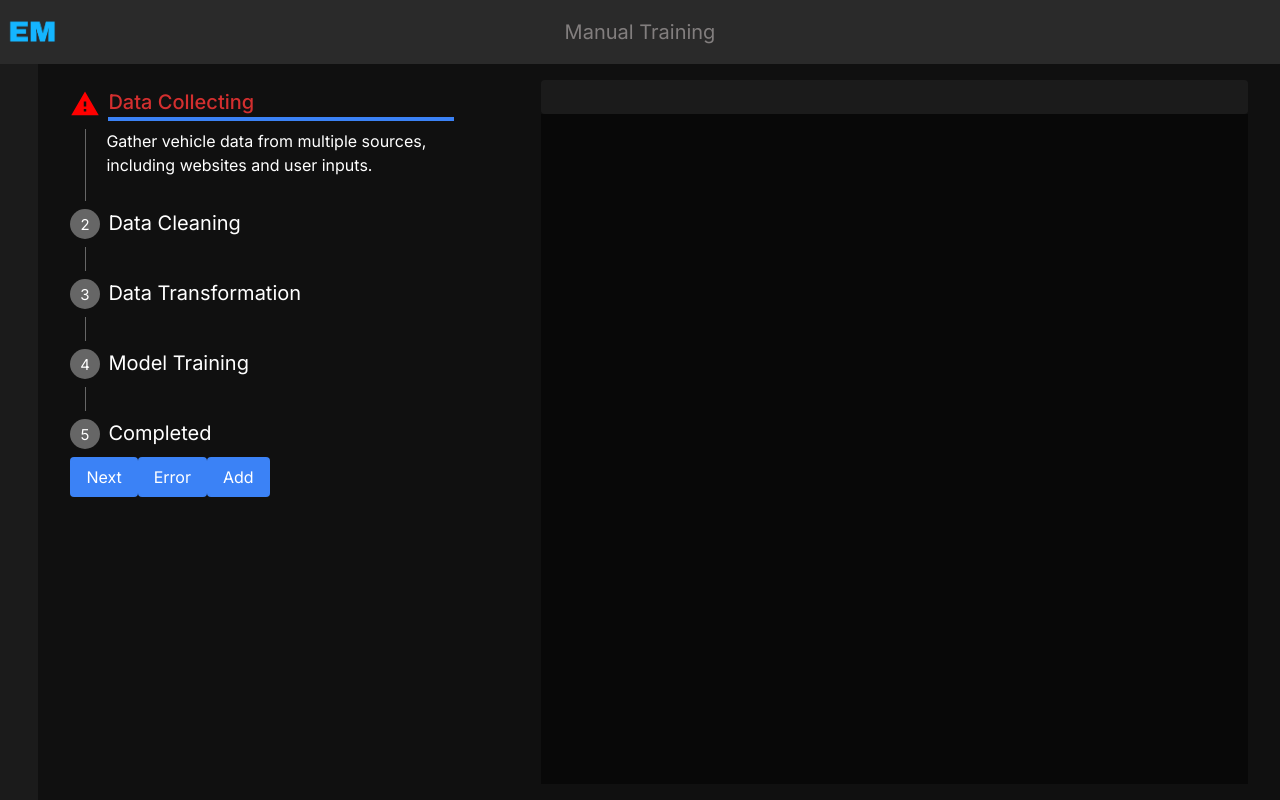
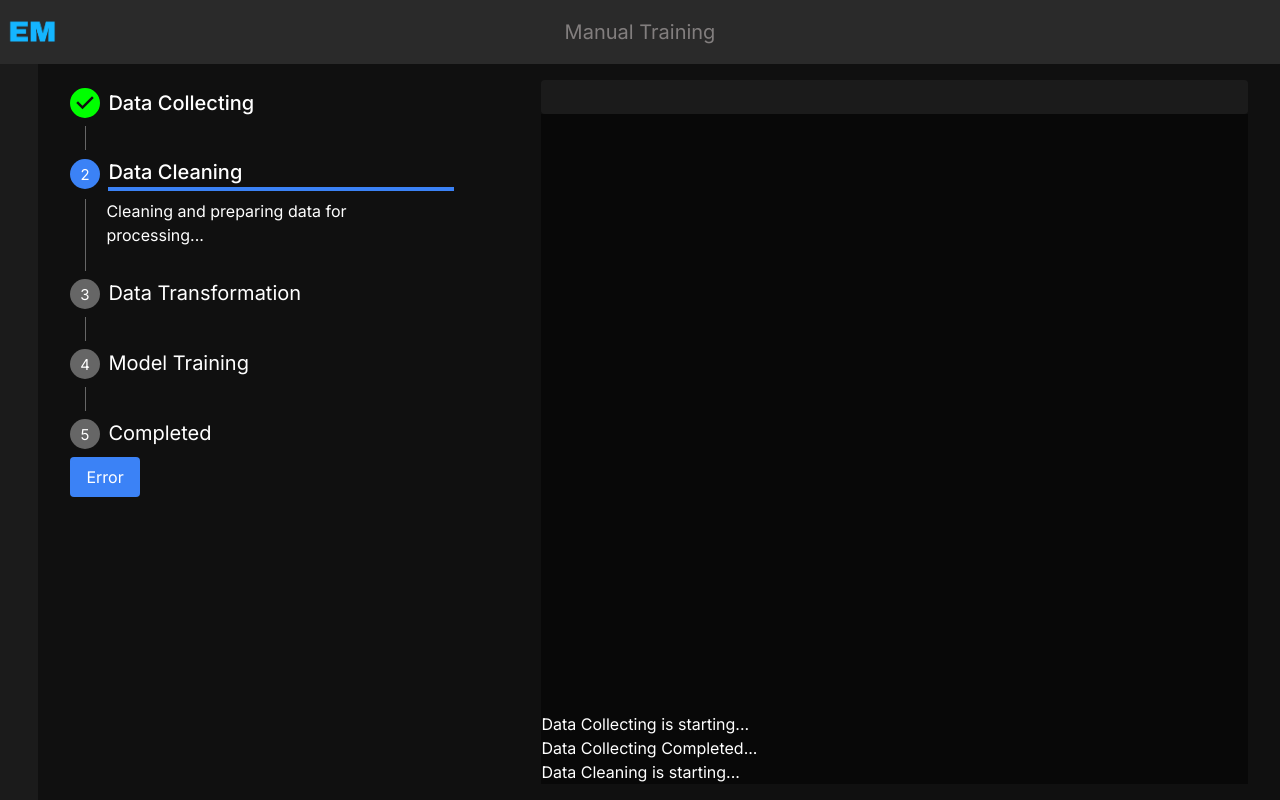
Before and after one commit to AshanSalinda/EstiMotor, a React (Vite) app in the folder Frontend/: page / in a window 1280 px wide. Both pictures are taken after a click on the button "Error". Built offline with nearby package versions, Linux system fonts and the light colour scheme.

Commit message:
Steps with OOP

```diff
--- a/Frontend/src/Components/Stepper/Stepper.jsx
+++ b/Frontend/src/Components/Stepper/Stepper.jsx
@@ -31,7 +31,7 @@ export default function MyStepper({ steps, activeStep }) {
                             className={index <= activeStep ? 'cursor-pointer' : 'cursor-default'}
                             onClick={() => handleClick(index)} icon={null}
                             optional={activeStep === index && <div className='w-full h-1 bg-primary-500'></div>} >
-                            {step.label}
+                            {step.title}
                         </StepLabel>
 
                         <StepContent >
--- a/Frontend/src/Sections/DataPanel.jsx
+++ b/Frontend/src/Sections/DataPanel.jsx
@@ -1,17 +1,12 @@
 import React from 'react';
 
-export default function DataPanel({data}) {
+export default function DataPanel({ data }) {
     return (
         <div className='sticky top-0 flex flex-col w-3/5'>
-        <div className='w-full rounded h-9 bg-dark-500'></div>
+            <div className='w-full rounded h-9 bg-dark-500'/>
             <div className='flex flex-col-reverse w-full h-full overflow-y-auto bg-dark-800 overscroll-contain'>
-            {data.map((d, i) => (
-                <div key={i} className='flex items-center justify-between h-16 px-4 border-b border-dark-600'>
-                    <div>{d.name}</div>
-                    <div className='flex items-center'>
-                        <button className='px-2 py-1 text-white bg-red-500 rounded hover:bg-red-700'>Delete</button>
-                    </div>
-                </div>
+                {data.map((item, index) => (
+                    <p key={index}>{ item }</p>
                 ))}
             </div>
         </div>
--- a/Frontend/src/pages/ManualTraining.jsx
+++ b/Frontend/src/pages/ManualTraining.jsx
@@ -1,13 +1,14 @@
-import React, { useState } from 'react'
+import React, { useState, useEffect } from 'react'
 import Stepper from '../components/Stepper/Stepper';
 import DataPanel from '../sections/DataPanel';
 import { stepsInfo } from '../utils/steps.json';
+import stepManager from '../utils/steps/stepManager';
 
 
 export default function ManualTraining() {
-    const [activeStep, setActiveStep] = useState(0);
-    const [steps, setSteps] = useState(stepsInfo);
-    const [data, setData] = useState([]);
+    // const [activeStep, setActiveStep] = useState(0);
+    // const [steps, setSteps] = useState(stepsInfo);
+    const { steps, activeStep, logs, start } = stepManager();
 
     const markAsError = () => {
         steps[activeStep].error = true;
@@ -18,23 +19,23 @@ export default function ManualTraining() {
         <div className='flex justify-between h-full mx-8 my-4 overflow-y-auto'>
             <div className='w-96'>
                 <Stepper steps={steps} activeStep={activeStep}/>
-                <button
+                {/* <button
                     onClick={() => setActiveStep(pre => (pre + 1) % steps.length)}
                     className="px-4 py-2 bg-blue-500 rounded hover:bg-blue-700" >
                     Next
-                </button>
+                </button>*/}
                 <button
-                    onClick={() => markAsError()}
+                    onClick={() => start()}
                     className="px-4 py-2 bg-blue-500 rounded hover:bg-blue-700" >
                     Error
                 </button>
-                <button
+                {/* <button
                     onClick={() => setData(pre => [{name: 'data ' + pre.length}, ...pre])}
                     className="px-4 py-2 bg-blue-500 rounded hover:bg-blue-700" >
                     Add
-                </button>
+                </button> */}
             </div>
-            <DataPanel data={data}/>
+            <DataPanel data={logs}/>
         </div>
     )
 }
--- /dev/null
+++ b/Frontend/src/utils/steps/DataCleaning.js
@@ -0,0 +1,15 @@
+import Step from './Step';
+
+class DataCleaningStep extends Step {
+    constructor() {
+        super('Data Cleaning', 'Cleaning and preparing data for processing...');
+    }
+
+    cleanData() {
+        this.log('Data cleaning in progress...');
+        // Implement the actual cleaning logic
+        setTimeout(() => this.complete(), 3000);
+    }
+}
+
+export default DataCleaningStep;
--- /dev/null
+++ b/Frontend/src/utils/steps/DataCollecting.js
@@ -0,0 +1,15 @@
+import Step from './Step';
+
+class DataCollectingStep extends Step {
+    constructor() {
+        super('Data Collecting', 'Collecting data from various sources...');
+    }
+
+    collectData() {
+        // this.log('Data collection has begun.');
+        // Simulate the process or actual logic
+        setTimeout(() => this.complete(), 2000); // Automatically mark it as complete after 2 seconds
+    }
+}
+
+export default DataCollectingStep;
--- /dev/null
+++ b/Frontend/src/utils/steps/Step.js
@@ -0,0 +1,33 @@
+
+class Step {
+    constructor(title, content) {
+        this.title = title;
+        this.content = content;
+        this.isFailed = false;
+        this.logs = [];
+    }
+
+
+    async start(log) {
+        log(`${this.title} is starting...`, this.logs);
+        // Simulate step completion with a timeout or actual logic here
+        await new Promise(resolve => setTimeout(resolve, 2000));
+        log(`${this.title} Completed...`, this.logs);
+    }
+
+    complete() {
+        this.status = 'completed';
+        this.logs.push(`Step "${this.label}" has completed successfully.`);
+    }
+
+    fail(reason) {
+        this.status = 'failed';
+        this.logs.push(`Step "${this.label}" failed: ${reason}`);
+    }
+
+    log(message) {
+        this.logs.push(message);
+    }
+}
+
+export default Step;
--- /dev/null
+++ b/Frontend/src/utils/steps/stepManager.js
@@ -0,0 +1,34 @@
+import { useState } from "react";
+import DataCollectingStep from "./DataCollecting";
+import DataCleaningStep from "./DataCleaning";
+import Step from "./Step";
+
+
+export default function stepManager ()  {
+    const steps = [
+        new DataCollectingStep(),
+        new DataCleaningStep(),
+        new Step("Data Transformation", "Transforming data into the required format..."),
+        new Step("Model Training", "Training the machine learning model..."),
+        new Step("Completed", "Process has been completed."),
+    ];
+
+    const [activeStep, setActiveStep] = useState(0);
+    const [logs, setLogs] = useState([]);
+
+    const addLog = (message, logRef) => {
+        logRef = [message, ...logRef];
+        setLogs(prev => [message, ...prev]);
+    };
+
+    const start = async () => {
+        for (let i = 0; i < steps.length; i++) {
+            const step = steps[i];
+            setActiveStep(i);
+            await step.start(addLog);  // Start each step asynchronously
+        }
+    };
+
+
+    return { steps, activeStep, logs, start };
+};
```
Lines whose indentation alone changed are shown as unchanged.
